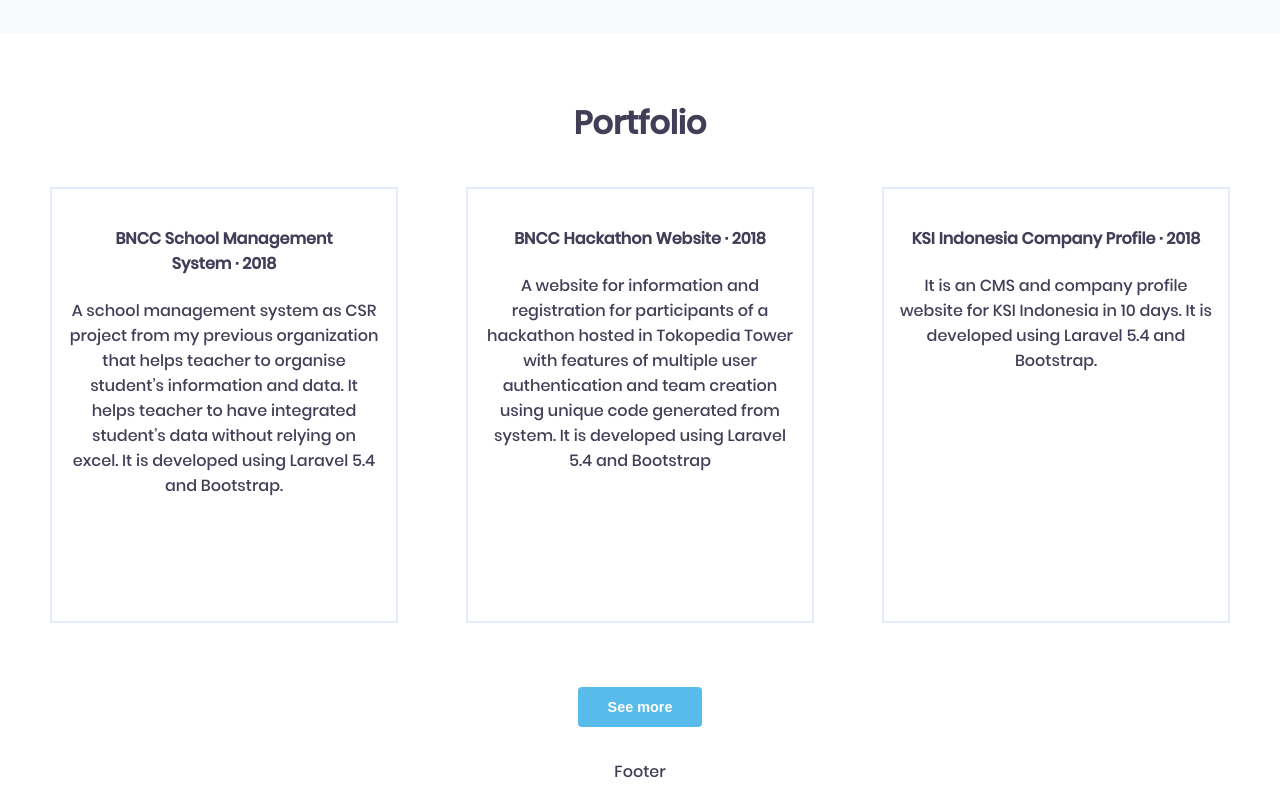
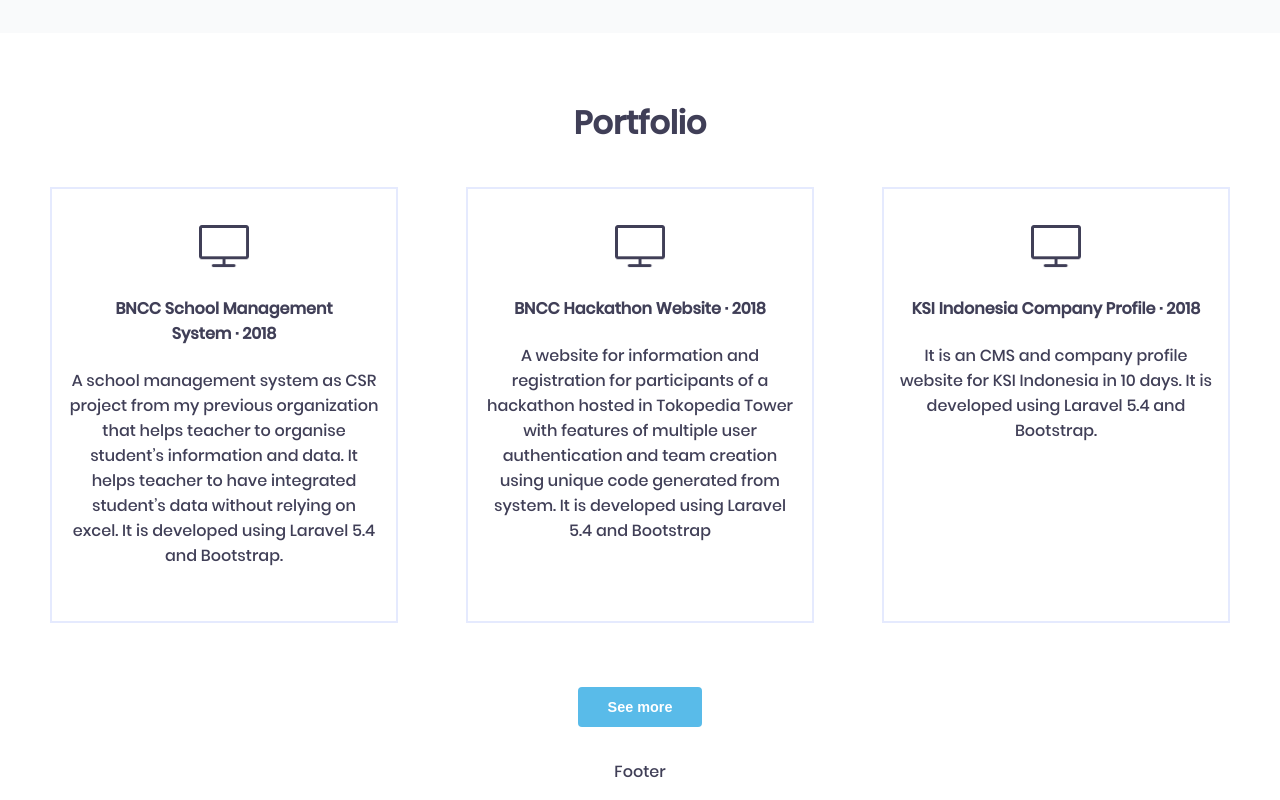
Before and after one commit to WendyYanto/react-personal-website, a React (Create React App) app: page / in a window 1280 px wide. Shown: the part 1800-2600 px from the top of the page. Built offline with nearby package versions, Linux system fonts and the light colour scheme.

Commit message:
[feature] setup image for portfolio item

```diff
--- a/src/components/portfolio/portfolio-item/index.js
+++ b/src/components/portfolio/portfolio-item/index.js
@@ -1,11 +1,19 @@
 import React from 'react'
 import { object } from 'prop-types'
+
+import WEB from 'assets/icon/web.png'
+import MOBILE from 'assets/icon/mobile.png'
 
 import './index.scss'
 
 const PortfolioItem = ({ item }) => {
+  const image = item.platform === 'WEB' ? WEB : MOBILE
+
   return (
     <div className='item'>
+      <div className='item__icon'>
+        <img src={image} />
+      </div>
       <h4 className='item__title'>
         {item.title}
         &nbsp;&#183;&nbsp;
--- a/src/components/portfolio/portfolio-item/index.scss
+++ b/src/components/portfolio/portfolio-item/index.scss
@@ -16,12 +16,22 @@
   }
 
   @include mobile {
-    max-width: 100%;
-    min-width: 100%;
+    max-width: 90%;
+    min-width: 90%;
+  }
+
+  &__icon {
+    margin-top: 20px;
+    img {
+      max-width: 50px;
+      max-height: 50px;
+    }
   }
 
   &__description {
     word-break: break-word;
+    white-space: pre-line;
+    font-weight: 100;
     @include mobile {
       text-align: justify;
       padding-bottom: 0;
--- a/src/config/index.js
+++ b/src/config/index.js
@@ -71,7 +71,8 @@
     },
     {
       title: 'Android Mock API Interceptor',
-      platform: '2020',
+      year: '2020',
+      platform: 'MOBILE',
       description: 'An interceptor that implements mock API response for android to increase android developer productivity during sprint development'
     }
   ]
```
Also changed, not shown: src/assets/icon/MOBILE.png (added), src/assets/icon/WEB.png (added), src/components/portfolio/index.js (line endings or trailing spaces).
